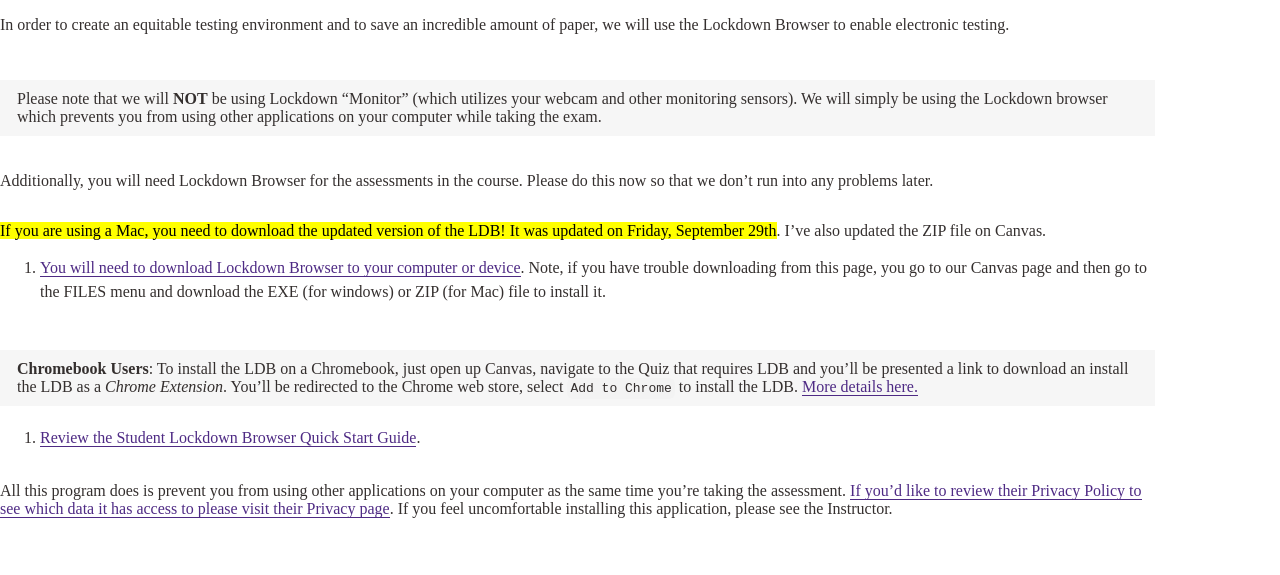
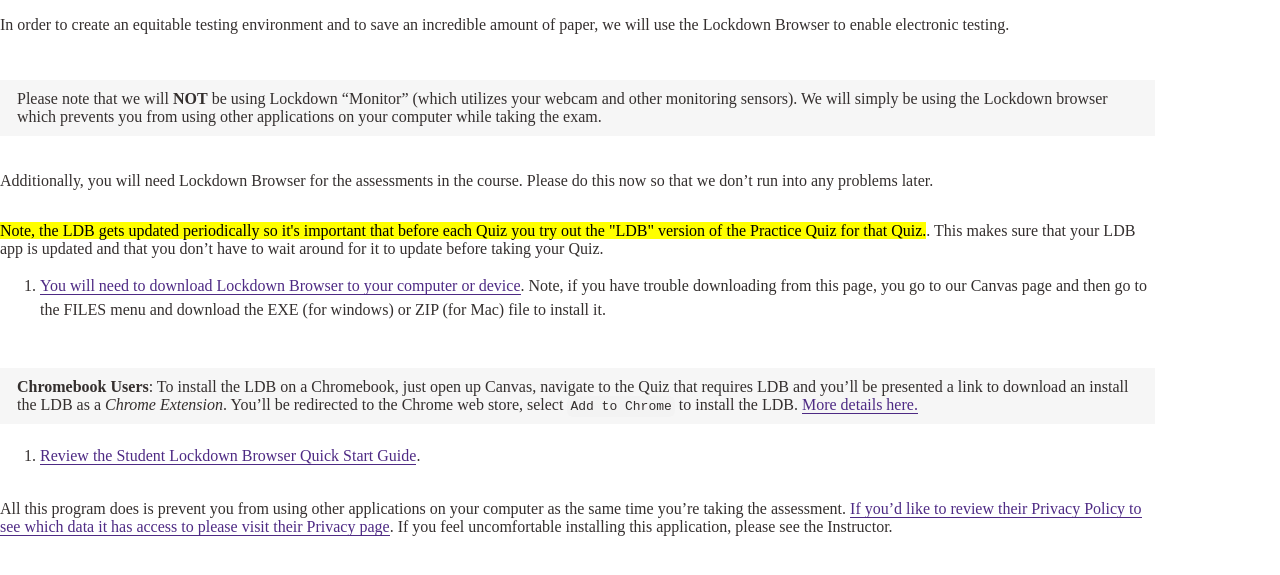
Before and after one commit to shhyou/bain-cs111-web-fork, a Jekyll site: the page built from pages/_resources/lockdown.md, in a window 1280 px wide. Shown: the top 575 px of the page. Built offline with Jekyll 4.4.1, drawn with Linux system fonts in a browser that asks for light colours; some web fonts are replaced.

Commit message:
ldb note update

```diff
--- a/pages/_resources/lockdown.md
+++ b/pages/_resources/lockdown.md
@@ -13,7 +13,7 @@
 
 Additionally, you will need Lockdown Browser for the assessments in the course. Please do this now so that we don't run into any problems later.
 
-<mark>If you are using a Mac, you need to download the updated version of the LDB! It was updated on Friday, September 29th</mark>. I've also updated the ZIP file on Canvas.
+<mark>Note, the LDB gets updated periodically so it's important that before each Quiz you try out the "LDB" version of the Practice Quiz for that Quiz.</mark>. This makes sure that your LDB app is updated and that you don't have to wait around for it to update before taking your Quiz.
 
 1. <a href="http://www.respondus.com/lockdown/download.php?id=171646780" target="_blank">You will need to download Lockdown Browser to your computer or device</a>. Note, if you have trouble downloading from this page, you go to our Canvas page and then go to the FILES menu and download the EXE (for windows) or ZIP (for Mac) file to install it.
 
```
